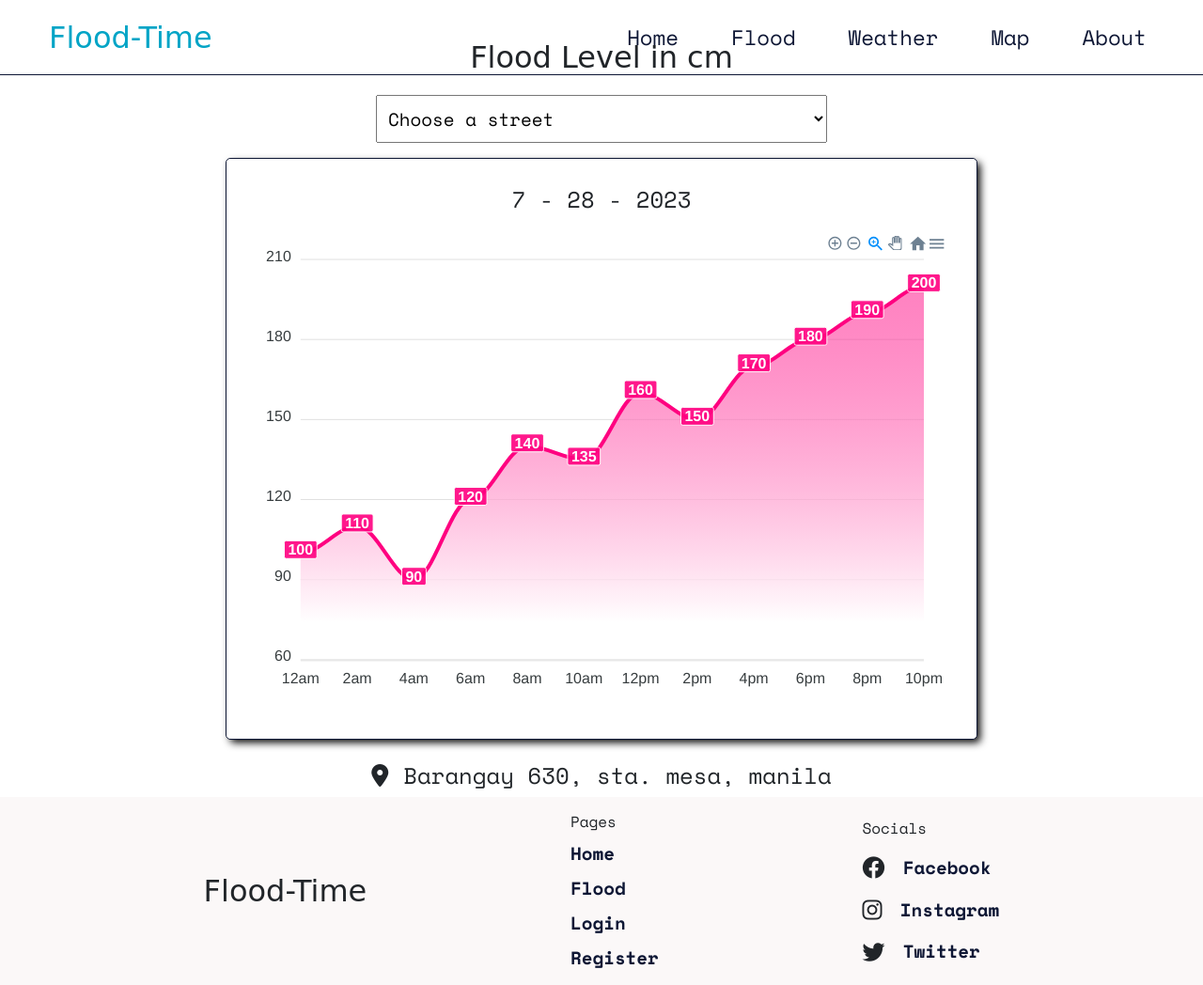
After one commit to uriel000/flood-time, a PHP site: page /flood.html in a window 1280 px wide. The commit adds this page. Shown: the whole page at 94% size. Run offline with PHP 8.4, Linux system fonts and the light colour scheme; some libraries are stand-ins or nearby versions; some web fonts are replaced.

Commit message:
Added chart on flood page

```diff
--- a/assets/css/style.css
+++ b/assets/css/style.css
@@ -264,7 +264,9 @@ nav .nav-item a:hover {
 }
 
 .home-container .map p,
-.home-container .map p span i {
+.home-container .map p span i,
+.charts p span i,
+.charts p {
   text-align: center;
   font-size: 1.5rem;
 }
@@ -425,6 +427,56 @@ nav .nav-item a:hover {
 .footer p {
   margin-bottom: 0;
 }
+
+.charts {
+  width: 100%;
+  display: flex;
+  align-items: center;
+  justify-content: center;
+  height: 80vh;
+  border-radius: 10px;
+  margin-top: 3rem;
+  flex-direction: column;
+}
+
+.charts .title {
+  font-size: 2rem;
+}
+
+.charts p span i {
+  margin-right: 1rem;
+}
+
+.charts .charts-card {
+  background-color: var(--white);
+  margin-bottom: 20px;
+  padding: 25px;
+  -webkit-column-break-inside: avoid;
+  border: 1px solid var(--dark);
+  border-radius: 5px;
+  box-shadow: var(--shadow);
+  width: 50rem;
+}
+
+.charts .charts-title {
+  display: flex;
+  align-items: center;
+  justify-content: center;
+  font-size: 22px;
+  font-weight: bold;
+}
+.street-form select {
+  width: 30rem;
+  height: 3.2rem;
+  margin-bottom: 1rem;
+  padding: 0.5rem;
+  font-size: 1.2rem;
+}
+
+#chart {
+  width: 100%;
+}
+
 @media (max-width: 991px) {
   html {
     font-size: 70%;
@@ -504,4 +556,7 @@ nav .nav-item a:hover {
 }
 
 @media (max-width: 500px) {
+  .charts .charts-card {
+    width: 40rem;
+  }
 }
--- /dev/null
+++ b/assets/js/chart.js
@@ -0,0 +1,62 @@
+var options = {
+  chart: {
+    height: 500,
+    type: "area",
+    // toolbar: {
+    //   show: false,
+    // },
+  },
+  dataLabels: {
+    enabled: true,
+  },
+  series: [
+    {
+      name: "cm",
+      data: [100, 110, 90, 120, 140, 135, 160, 150, 170, 180, 190, 200],
+    },
+  ],
+  colors: ["#FF0080"],
+  fill: {
+    type: "gradient",
+    gradient: {
+      shadeIntensity: 1,
+      opacityFrom: 0.7,
+      opacityTo: 0.9,
+      stops: [0, 90, 100],
+    },
+  },
+  tooltip: {
+    theme: "dark",
+  },
+  xaxis: {
+    categories: [
+      "12am",
+      "2am",
+      "4am",
+      "6am",
+      "8am",
+      "10am",
+      "12pm",
+      "2pm",
+      "4pm",
+      "6pm",
+      "8pm",
+      "10pm",
+    ],
+  },
+};
+
+var chart = new ApexCharts(document.querySelector("#chart"), options);
+
+chart.render();
+
+var today = new Date();
+
+// Get the current date in various formats
+var year = today.getFullYear(); // 4-digit year (e.g., 2023)
+var month = today.getMonth() + 1; // Month (0-11, so add 1 to get the correct month)
+var day = today.getDate(); // Day of the month (1-31)
+var dayOfWeek = today.getDay();
+
+document.querySelector(".charts-card .chart-title").innerHTML =
+  month + " - " + day + " - " + year;
--- /dev/null
+++ b/flood.html
@@ -0,0 +1,138 @@
+<!DOCTYPE html>
+<html lang="en">
+  <head>
+    <meta charset="UTF-8" />
+    <meta name="viewport" content="width=device-width, initial-scale=1.0" />
+    <link rel="stylesheet" href="assets/css/style.css" />
+
+    <!-- Bootstrap link -->
+    <link
+      href="https://cdn.jsdelivr.net/npm/bootstrap@5.3.1/dist/css/bootstrap.min.css"
+      rel="stylesheet"
+      integrity="sha384-4bw+/aepP/YC94hEpVNVgiZdgIC5+VKNBQNGCHeKRQN+PtmoHDEXuppvnDJzQIu9"
+      crossorigin="anonymous"
+    />
+
+    <!-- font awesome cdn link -->
+    <link
+      rel="stylesheet"
+      href="https://cdnjs.cloudflare.com/ajax/libs/font-awesome/6.4.0/css/all.min.css"
+    />
+    <script src="assets/js/script.js" defer></script>
+    <script src="assets/js/chart.js" defer></script>
+
+    <title>Flood Data</title>
+  </head>
+  <body>
+    <nav class="navbar navbar-expand-lg">
+      <div class="container-fluid">
+        <a class="navbar-brand logo" href="home.html">Flood-Time</a>
+        <div class="nav-links">
+          <button
+            class="navbar-toggler"
+            type="button"
+            data-bs-toggle="collapse"
+            data-bs-target="#navbarSupportedContent"
+            aria-controls="navbarSupportedContent"
+            aria-expanded="false"
+            aria-label="Toggle navigation"
+          >
+            <span class="navbar-toggler-icon"></span>
+          </button>
+          <div class="collapse navbar-collapse" id="navbarSupportedContent">
+            <ul class="navbar-nav me-auto mb-2 mb-lg-0">
+              <li class="nav-item">
+                <a class="nav-link" aria-current="page" href="home.html"
+                  >Home</a
+                >
+              </li>
+              <li class="nav-item">
+                <a class="nav-link" href="flood.html">Flood</a>
+              </li>
+              <li class="nav-item">
+                <a class="nav-link" href="weather.html">Weather</a>
+              </li>
+              <li class="nav-item">
+                <a class="nav-link" href="map.html">Map</a>
+              </li>
+              <li class="nav-item">
+                <a class="nav-link" href="about.html">About</a>
+              </li>
+            </ul>
+          </div>
+        </div>
+      </div>
+    </nav>
+
+    <div class="home-container">
+      <div class="charts">
+        <p class="title">Flood Level in cm</p>
+        <form action="" class="street-form">
+          <select name="street" id="streets">
+            <option value="none" disabled selected>Choose a street</option>
+            <option value="anonas">Anonas Extenstion West</option>
+            <option value="anonas">Anonas Street</option>
+            <option value="arella">C. Arellano Street</option>
+            <option value="fortuna">Fortuna Street</option>
+            <option value="panganiban">J.H. Panganiban Street</option>
+            <option value="magsaysay">Magsaysay Boulevard</option>
+            <option value="road1">Road 1</option>
+            <option value="road2">Road 2</option>
+            <option value="road3">Road 3</option>
+            <option value="road4">Road 4</option>
+            <option value="road5">Road 5</option>
+            <option value="road6">Road 6</option>
+            <option value="road7">Road 7</option>
+            <option value="road8">Road 8</option>
+            <option value="road9">Road 9</option>
+          </select>
+        </form>
+        <div class="charts-card">
+          <p class="chart-title"></p>
+
+          <div id="chart"></div>
+        </div>
+        <p>
+          <span><i class="fa-solid fa-location-dot"></i></span>Barangay 630,
+          sta. mesa, manila
+        </p>
+      </div>
+    </div>
+
+    <div class="footer">
+      <div class="logo">Flood-Time</div>
+      <div class="links">
+        <p>Pages</p>
+        <a href="home.html">Home</a>
+        <a href="flood.html">Flood</a>
+        <a href="login.php">Login</a>
+        <a href="register.php">Register</a>
+      </div>
+      <div class="socials">
+        <p>Socials</p>
+        <div class="social">
+          <i class="fa-brands fa-facebook"></i>
+          <a href="facebook.com" target="_blank">Facebook</a>
+        </div>
+        <div class="social">
+          <i class="fa-brands fa-instagram"></i>
+          <a href="instagram.com" target="_blank">Instagram</a>
+        </div>
+        <div class="social">
+          <i class="fa-brands fa-twitter"></i>
+          <a href="Twitter.com" target="_blank">Twitter</a>
+        </div>
+      </div>
+    </div>
+
+    <!-- Apex charts  -->
+    <script src="https://cdnjs.cloudflare.com/ajax/libs/apexcharts/3.41.0/apexcharts.min.js"></script>
+
+    <!-- Bootstrap javascript link -->
+    <script
+      src="https://cdn.jsdelivr.net/npm/bootstrap@5.3.1/dist/js/bootstrap.bundle.min.js"
+      integrity="sha384-HwwvtgBNo3bZJJLYd8oVXjrBZt8cqVSpeBNS5n7C8IVInixGAoxmnlMuBnhbgrkm"
+      crossorigin="anonymous"
+    ></script>
+  </body>
+</html>
```
